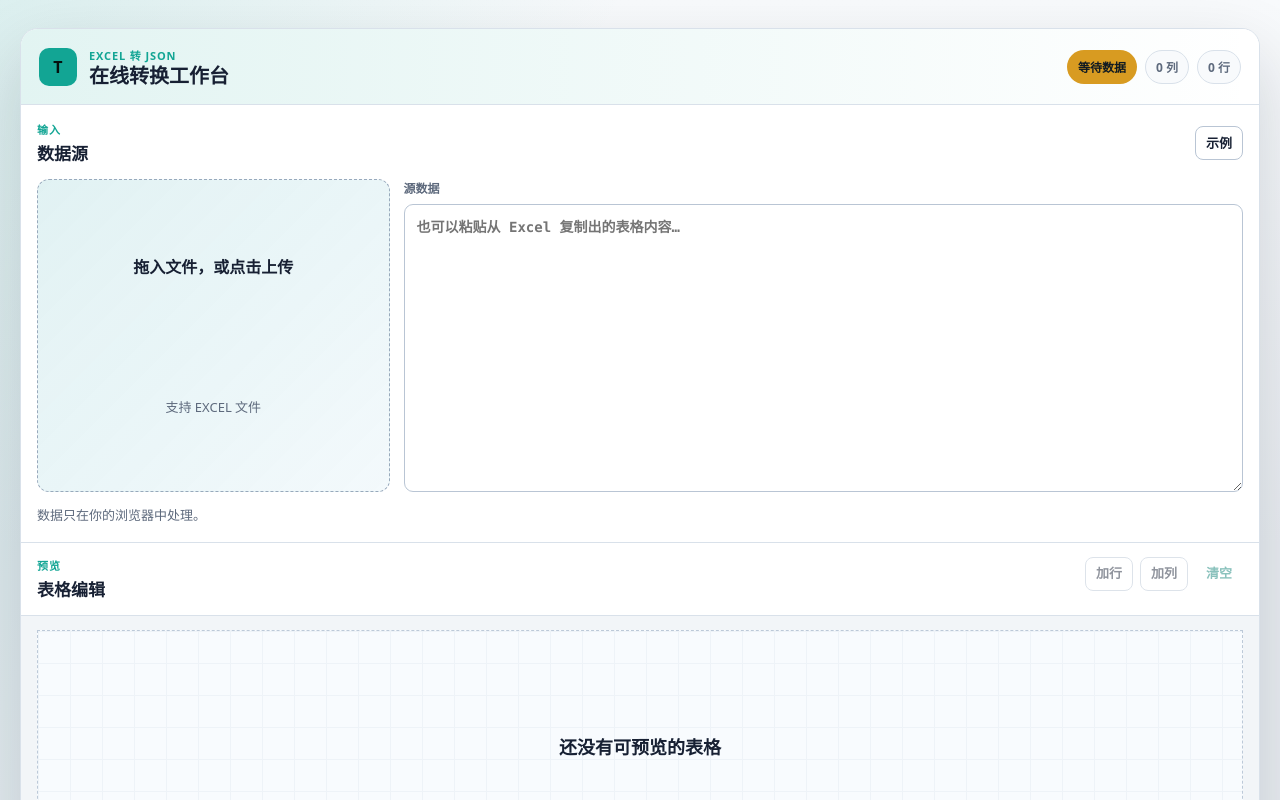
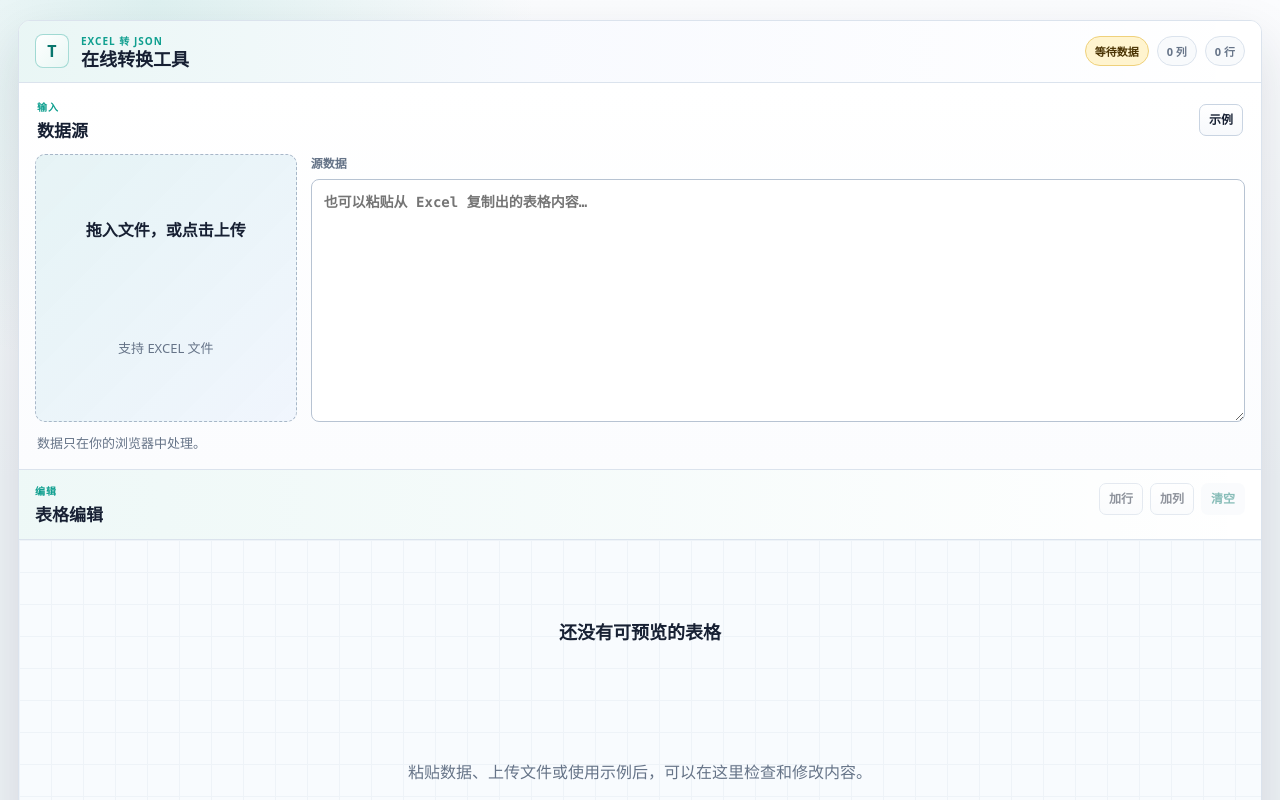
Before and after one commit to lexang/tapt, a Next.js app: page / in a window 1280 px wide. Shown: the top 800 px of the page. Built offline with nearby package versions, Linux system fonts and the light colour scheme.

Commit message:
design: refine stacked converter visuals

```diff
--- a/app/globals.css
+++ b/app/globals.css
@@ -1,26 +1,30 @@
 :root {
-  color: #182230;
-  background: #e9edf2;
-  --bg: #e9edf2;
+  color: #172033;
+  background: #eef2f6;
+  --bg: #eef2f6;
   --ink: #172033;
-  --ink-strong: #0c1420;
-  --muted: #5e6a7d;
-  --muted-strong: #3f4a5a;
+  --ink-strong: #0b1220;
+  --muted: #667488;
+  --muted-strong: #425066;
   --panel: #ffffff;
-  --panel-soft: #f7f9fc;
+  --panel-soft: #f8fafc;
   --rail: #121a24;
   --rail-soft: #1a2633;
   --rail-line: #2d3b4c;
-  --line: #d9e1ea;
-  --line-strong: #b9c5d4;
-  --grid-line: #e7edf4;
-  --accent: #12a594;
-  --accent-strong: #0b7f74;
-  --amber: #d89b21;
+  --line: #dbe3ed;
+  --line-strong: #b7c3d2;
+  --grid-line: #e4ebf3;
+  --grid-line-strong: #cfd9e6;
+  --accent: #0f9f8f;
+  --accent-strong: #08766d;
+  --accent-soft: #e8f7f4;
+  --blue: #2563eb;
+  --amber: #e2a923;
   --danger: #c2412d;
   --success: #13835f;
-  --focus: #12a594;
-  --shadow: 0 28px 70px rgba(12, 20, 32, 0.16);
+  --focus: #0f9f8f;
+  --shadow: 0 22px 54px rgba(22, 34, 50, 0.13);
+  --shadow-soft: 0 12px 30px rgba(22, 34, 50, 0.08);
 }
 
 * {
@@ -35,8 +39,8 @@ body {
   margin: 0;
   min-width: 320px;
   background:
-    linear-gradient(120deg, rgba(18, 165, 148, 0.12), rgba(18, 165, 148, 0) 34rem),
-    linear-gradient(180deg, #f8fafc 0, var(--bg) 34rem);
+    radial-gradient(circle at 12% 0%, rgba(15, 159, 143, 0.12), rgba(15, 159, 143, 0) 24rem),
+    linear-gradient(180deg, #fbfcfe 0, var(--bg) 30rem);
   color: var(--ink);
   font-family:
     ui-sans-serif,
@@ -66,10 +70,10 @@ a {
 
 .page-shell {
   display: grid;
-  gap: 28px;
+  gap: 20px;
   margin: 0 auto;
-  max-width: 1480px;
-  padding: 28px 20px 64px;
+  max-width: 1360px;
+  padding: 20px 18px 64px;
 }
 
 .content-section {
@@ -92,6 +96,23 @@ a {
   font-size: clamp(2.5rem, 6vw, 5.4rem);
   line-height: 0.9;
   text-wrap: balance;
+}
+
+.converter-intro {
+  gap: 9px;
+  max-width: 1040px;
+}
+
+.converter-intro h1 {
+  max-width: 900px;
+  font-size: clamp(2rem, 3.35vw, 3.35rem);
+  line-height: 1.02;
+}
+
+.converter-intro p {
+  max-width: 760px;
+  margin: 0;
+  font-size: 16px;
 }
 
 .content-section h2 {
@@ -344,9 +365,9 @@ a {
 .panel-kicker {
   margin: 0;
   color: var(--accent);
-  font-size: 11px;
+  font-size: 10px;
   font-weight: 850;
-  letter-spacing: 0.08em;
+  letter-spacing: 0.1em;
   text-transform: uppercase;
 }
 
@@ -354,7 +375,7 @@ a {
   display: grid;
   gap: 0;
   border: 1px solid var(--line);
-  border-radius: 18px;
+  border-radius: 12px;
   background: #ffffff;
   box-shadow: var(--shadow);
   overflow: hidden;
@@ -365,13 +386,13 @@ a {
   justify-content: space-between;
   gap: 18px;
   align-items: center;
-  min-height: 76px;
+  min-height: 60px;
   border-bottom: 1px solid var(--line);
   background:
-    linear-gradient(90deg, rgba(18, 165, 148, 0.12), rgba(18, 165, 148, 0)),
+    linear-gradient(90deg, rgba(15, 159, 143, 0.09), rgba(37, 99, 235, 0.03) 42%, rgba(255, 255, 255, 0)),
     #ffffff;
   color: var(--ink);
-  padding: 14px 18px;
+  padding: 12px 16px;
 }
 
 .workbench-brand {
@@ -383,17 +404,18 @@ a {
 .brand-mark {
   display: inline-grid;
   place-items: center;
-  width: 38px;
-  height: 38px;
-  border-radius: 10px;
-  background: var(--accent);
-  color: #05110f;
+  width: 34px;
+  height: 34px;
+  border: 1px solid rgba(15, 159, 143, 0.35);
+  border-radius: 8px;
+  background: linear-gradient(135deg, #ffffff, var(--accent-soft));
+  color: var(--accent-strong);
   font-weight: 900;
 }
 
 .workbench-topbar h2 {
   margin: 2px 0 0;
-  font-size: 20px;
+  font-size: 18px;
   line-height: 1.1;
 }
 
@@ -410,23 +432,27 @@ a {
   border-radius: 999px;
   background: #f8fafc;
   color: var(--muted);
-  font-size: 12px;
+  font-size: 11px;
   font-weight: 800;
-  padding: 7px 10px;
+  padding: 6px 9px;
 }
 
 .workbench-top-actions .status-pill {
-  color: #101a22;
-  background: var(--amber);
-  border-color: transparent;
+  color: #4b3404;
+  background: #fff4cf;
+  border-color: #efd17b;
 }
 
 .workbench-top-actions .status-ready {
-  background: var(--accent);
+  color: #04423b;
+  background: var(--accent-soft);
+  border-color: rgba(15, 159, 143, 0.28);
 }
 
 .workbench-top-actions .status-danger {
-  background: #e76f51;
+  color: #7a1f15;
+  background: #fff0ed;
+  border-color: #f0b7ac;
 }
 
 .workbench-stack {
@@ -447,9 +473,11 @@ a {
 
 .source-panel {
   display: grid;
-  grid-template-columns: minmax(260px, 0.42fr) minmax(360px, 1fr);
+  grid-template-columns: minmax(220px, 0.28fr) minmax(460px, 1fr);
+  gap: 12px 14px;
   border-bottom: 1px solid var(--line);
-  background: #ffffff;
+  background:
+    linear-gradient(180deg, #ffffff, #fbfcfe);
   color: var(--ink);
 }
 
@@ -470,7 +498,7 @@ a {
 }
 
 .options-panel {
-  background: #f8fafc;
+  background: #fbfcfe;
 }
 
 .output-panel {
@@ -481,8 +509,10 @@ a {
 .table-panel {
   min-width: 0;
   overflow: hidden;
-  background: #f2f5f8;
+  gap: 0;
+  background: #f3f6f9;
   border-bottom: 1px solid var(--line);
+  padding: 0;
 }
 
 .generator-panel {
@@ -497,13 +527,15 @@ a {
   align-items: center;
   justify-content: space-between;
   border-bottom: 1px solid var(--line);
-  background: #f8fafc;
-  padding: 14px 16px;
+  background:
+    linear-gradient(90deg, rgba(37, 99, 235, 0.055), rgba(15, 159, 143, 0.035), rgba(255, 255, 255, 0)),
+    #fbfcfe;
+  padding: 13px 16px;
 }
 
 .generator-heading h3 {
   margin: 3px 0 0;
-  font-size: 18px;
+  font-size: 17px;
 }
 
 .generator-panel .options-panel {
@@ -511,7 +543,7 @@ a {
 }
 
 .generator-panel .output-panel {
-  min-height: 420px;
+  min-height: 390px;
 }
 
 .panel-heading {
@@ -521,17 +553,24 @@ a {
   align-items: center;
 }
 
+.source-panel > .panel-heading,
+.source-panel > .inline-message,
+.options-panel > .panel-heading,
+.output-panel > .panel-heading {
+  padding-inline: 2px;
+}
+
 .panel-heading h3 {
   margin: 3px 0 0;
   font-size: 17px;
 }
 
 .button {
-  min-height: 42px;
+  min-height: 40px;
   border: 1px solid;
-  border-radius: 9px;
+  border-radius: 7px;
   cursor: pointer;
-  font-size: 14px;
+  font-size: 13px;
   font-weight: 800;
   line-height: 1;
   padding: 0 14px;
@@ -539,6 +578,7 @@ a {
   transition:
     background 160ms ease,
     border-color 160ms ease,
+    box-shadow 160ms ease,
     transform 160ms ease;
 }
 
@@ -555,6 +595,7 @@ a {
   border-color: var(--accent);
   background: var(--accent);
   color: #04110f;
+  box-shadow: 0 8px 18px rgba(15, 159, 143, 0.18);
 }
 
 .button-primary:hover:not(:disabled) {
@@ -564,22 +605,22 @@ a {
 }
 
 .button-secondary {
-  border-color: var(--line-strong);
-  background: #ffffff;
+  border-color: #c9d4e2;
+  background: linear-gradient(180deg, #ffffff, #f7f9fc);
   color: var(--ink);
 }
 
 .button-ghost {
   border-color: transparent;
-  background: transparent;
+  background: #f5f8fb;
   color: var(--accent-strong);
 }
 
 .button-sm {
-  min-height: 34px;
-  border-radius: 8px;
-  padding: 0 10px;
-  font-size: 13px;
+  min-height: 32px;
+  border-radius: 7px;
+  padding: 0 9px;
+  font-size: 12px;
 }
 
 .field {
@@ -594,19 +635,23 @@ a {
 .code-area {
   width: 100%;
   border: 1px solid var(--line-strong);
-  border-radius: 9px;
+  border-radius: 8px;
   background: #ffffff;
   color: var(--ink);
   font-size: 14px;
 }
 
+select.control {
+  cursor: pointer;
+}
+
 .control {
-  min-height: 42px;
+  min-height: 40px;
   padding: 0 11px;
 }
 
 .code-area {
-  min-height: 288px;
+  min-height: 188px;
   padding: 12px;
   font-family: "SFMono-Regular", Consolas, "Liberation Mono", monospace;
   line-height: 1.55;
@@ -614,24 +659,41 @@ a {
   spellcheck: false;
 }
 
+.code-area:focus,
+.control:focus {
+  border-color: rgba(15, 159, 143, 0.72);
+  box-shadow: 0 0 0 3px rgba(15, 159, 143, 0.12);
+  outline: none;
+}
+
 .output-area {
-  min-height: 360px;
+  min-height: 320px;
 }
 
 .dropzone {
   display: grid;
   gap: 5px;
   place-items: center;
-  min-height: 128px;
-  border: 1px dashed #98a9bc;
-  border-radius: 12px;
+  min-height: 188px;
+  border: 1px dashed #a8b7c8;
+  border-radius: 10px;
   background:
-    linear-gradient(135deg, rgba(18, 165, 148, 0.1), rgba(18, 165, 148, 0.02)),
+    linear-gradient(135deg, rgba(15, 159, 143, 0.08), rgba(37, 99, 235, 0.035)),
     #f8fbfe;
   color: var(--ink);
   cursor: pointer;
   padding: 16px;
   text-align: center;
+  transition:
+    background 160ms ease,
+    border-color 160ms ease,
+    box-shadow 160ms ease;
+}
+
+.dropzone:hover {
+  border-color: rgba(15, 159, 143, 0.72);
+  background: var(--accent-soft);
+  box-shadow: var(--shadow-soft);
 }
 
 .dropzone input {
@@ -669,17 +731,24 @@ a {
 
 .option-stack {
   display: grid;
-  gap: 12px;
+  grid-template-columns: repeat(auto-fit, minmax(180px, 240px));
+  gap: 12px 16px;
+  align-items: end;
 }
 
 .toggle {
   display: inline-flex;
   gap: 9px;
   align-items: center;
-  min-height: 34px;
+  min-height: 40px;
+  width: fit-content;
+  border: 1px solid var(--line);
+  border-radius: 8px;
+  background: #ffffff;
   color: var(--muted-strong);
   font-size: 13px;
   font-weight: 800;
+  padding: 0 12px 0 10px;
 }
 
 .toggle input {
@@ -691,9 +760,11 @@ a {
 .table-heading {
   align-items: flex-start;
   border-bottom: 1px solid var(--line);
-  margin: -16px -16px 0;
-  padding: 14px 16px;
-  background: #ffffff;
+  margin: 0;
+  padding: 13px 16px;
+  background:
+    linear-gradient(90deg, rgba(15, 159, 143, 0.07), rgba(255, 255, 255, 0)),
+    #ffffff;
 }
 
 .toolbar {
@@ -705,17 +776,21 @@ a {
 
 .table-scroll {
   overflow: auto;
-  border: 1px solid #cfd9e4;
+  border: 0;
   border-radius: 0;
   background: #ffffff;
-  box-shadow: inset 0 1px 0 rgba(255, 255, 255, 0.8);
-  max-height: 560px;
+  box-shadow:
+    inset 0 1px 0 rgba(255, 255, 255, 0.8),
+    inset 0 -1px 0 var(--line);
+  max-height: 620px;
+  min-height: 390px;
 }
 
 .data-grid {
   width: 100%;
-  min-width: 860px;
-  border-collapse: collapse;
+  min-width: 920px;
+  border-collapse: separate;
+  border-spacing: 0;
   font-variant-numeric: tabular-nums;
 }
 
@@ -725,26 +800,31 @@ a {
   border-bottom: 1px solid var(--grid-line);
   padding: 0;
   text-align: left;
-  vertical-align: top;
+  vertical-align: middle;
 }
 
 .data-grid thead th {
   position: sticky;
   top: 0;
-  z-index: 1;
-  background: #eaf0f6;
+  z-index: 2;
+  background: #eef3f8;
   color: var(--ink);
   font-size: 12px;
+  box-shadow: inset 0 -1px 0 var(--grid-line-strong);
 }
 
 .data-grid tbody tr:nth-child(even) {
   background: #fbfdff;
 }
 
+.data-grid tbody tr:hover {
+  background: #f4faf9;
+}
+
 .data-grid input {
   width: 100%;
-  min-width: 130px;
-  min-height: 38px;
+  min-width: 140px;
+  min-height: 39px;
   border: 1px solid transparent;
   border-radius: 0;
   background: transparent;
@@ -755,30 +835,41 @@ a {
 }
 
 .data-grid input:focus {
-  border-color: var(--focus);
+  border-color: rgba(15, 159, 143, 0.86);
   background: #ffffff;
+  box-shadow: inset 0 0 0 1px rgba(15, 159, 143, 0.55);
+  outline: none;
 }
 
 .column-head {
   display: grid;
-  grid-template-columns: minmax(120px, 1fr) auto;
+  grid-template-columns: minmax(130px, 1fr) auto;
   gap: 4px;
   align-items: center;
-  min-width: 190px;
+  min-width: 210px;
   padding: 4px;
 }
 
 .row-index,
 .action-cell {
-  width: 72px;
+  width: 68px;
   color: var(--muted);
   font-size: 12px;
   white-space: nowrap;
 }
 
 .row-index {
-  background: #eef3f8;
+  position: sticky;
+  left: 0;
+  z-index: 1;
+  background: #f1f5f9;
   text-align: center;
+  box-shadow: inset -1px 0 0 var(--grid-line-strong);
+}
+
+.data-grid thead .row-index {
+  z-index: 3;
+  background: #e7edf5;
 }
 
 .data-grid tbody .row-index {
@@ -787,14 +878,19 @@ a {
 
 .action-cell {
   padding: 4px !important;
+  text-align: center !important;
+}
+
+.action-cell .button {
+  min-width: 48px;
 }
 
 .empty-table {
   display: grid;
   gap: 8px;
-  min-height: 420px;
+  min-height: 320px;
   place-items: center;
-  border: 1px dashed #bcc9d8;
+  border: 0;
   background:
     linear-gradient(#eef3f8 1px, transparent 1px),
     linear-gradient(90deg, #eef3f8 1px, transparent 1px),
@@ -821,6 +917,14 @@ a {
   .page-shell,
   .home-shell {
     padding: 18px 12px 48px;
+  }
+
+  .page-shell {
+    gap: 18px;
+  }
+
+  .converter-intro h1 {
+    font-size: clamp(1.95rem, 9vw, 2.45rem);
   }
 
   .home-hero {
@@ -853,7 +957,15 @@ a {
   }
 
   .code-area {
-    min-height: 190px;
+    min-height: 220px;
+  }
+
+  .dropzone {
+    min-height: 116px;
+  }
+
+  .empty-table {
+    min-height: 280px;
   }
 
   .output-area {
--- a/app/zh/[slug]/page.tsx
+++ b/app/zh/[slug]/page.tsx
@@ -38,7 +38,7 @@ export default async function ConverterPage({ params }: ConverterRouteProps) {
 
   return (
     <main className="page-shell">
-      <section className="content-section" aria-labelledby="converter-page-title">
+      <section className="content-section converter-intro" aria-labelledby="converter-page-title">
         <h1 id="converter-page-title">{page.title}</h1>
         <p>{page.description}</p>
       </section>
--- a/components/table-editor/table-editor.tsx
+++ b/components/table-editor/table-editor.tsx
@@ -29,7 +29,7 @@ export function TableEditor({
     <section className="panel table-panel" aria-labelledby="table-editor-title">
       <div className="panel-heading table-heading">
         <div>
-          <p className="panel-kicker">预览</p>
+          <p className="panel-kicker">编辑</p>
           <h3 id="table-editor-title">表格编辑</h3>
         </div>
         <div className="toolbar">
--- a/components/workbench/converter-workbench.tsx
+++ b/components/workbench/converter-workbench.tsx
@@ -339,7 +339,7 @@ export function ConverterWorkbench({ initialConverterId = 'excel-to-json' }: Con
           <span className="brand-mark">T</span>
           <div>
             <p className="eyebrow">{formatLabel}</p>
-            <h2 id="workbench-title">在线转换工作台</h2>
+            <h2 id="workbench-title">在线转换工具</h2>
           </div>
         </div>
         <div className="workbench-top-actions">
```
